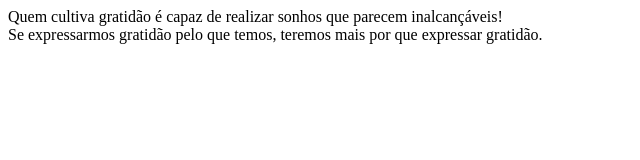
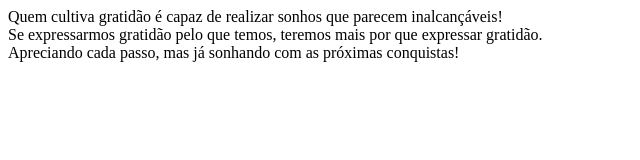
Before and after one commit to IsaqueBatist/Modulo1projeto1, a plain HTML site: page index.html in a window 1280 px wide. Shown: the whole page, without its empty margins (0-640 px from the left). Drawn offline with Linux system fonts and the light colour scheme.

Commit message:
Frase motivacional 3

```diff
--- a/index.html
+++ b/index.html
@@ -14,6 +14,9 @@
   <div>
     Se expressarmos gratidão pelo que temos, teremos mais por que expressar gratidão.
   </div>
+  <div>
+    Apreciando cada passo, mas já sonhando com as próximas conquistas!
+  </div>
 </body>
 
 </html>
```
